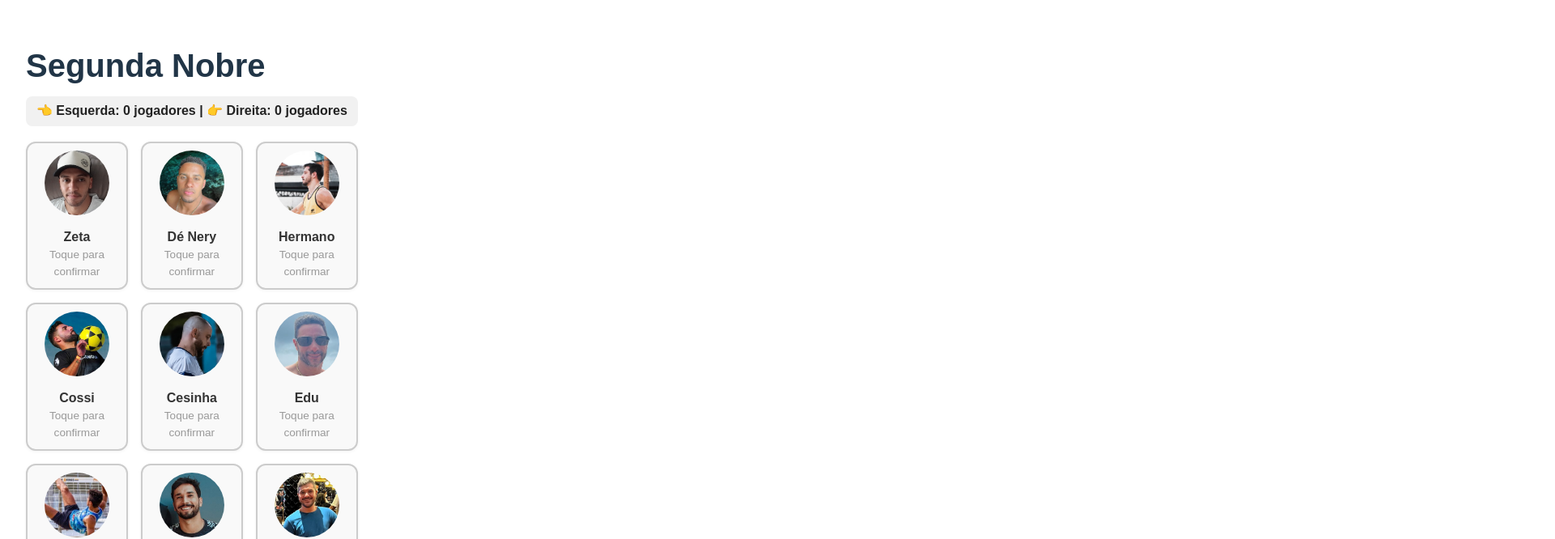
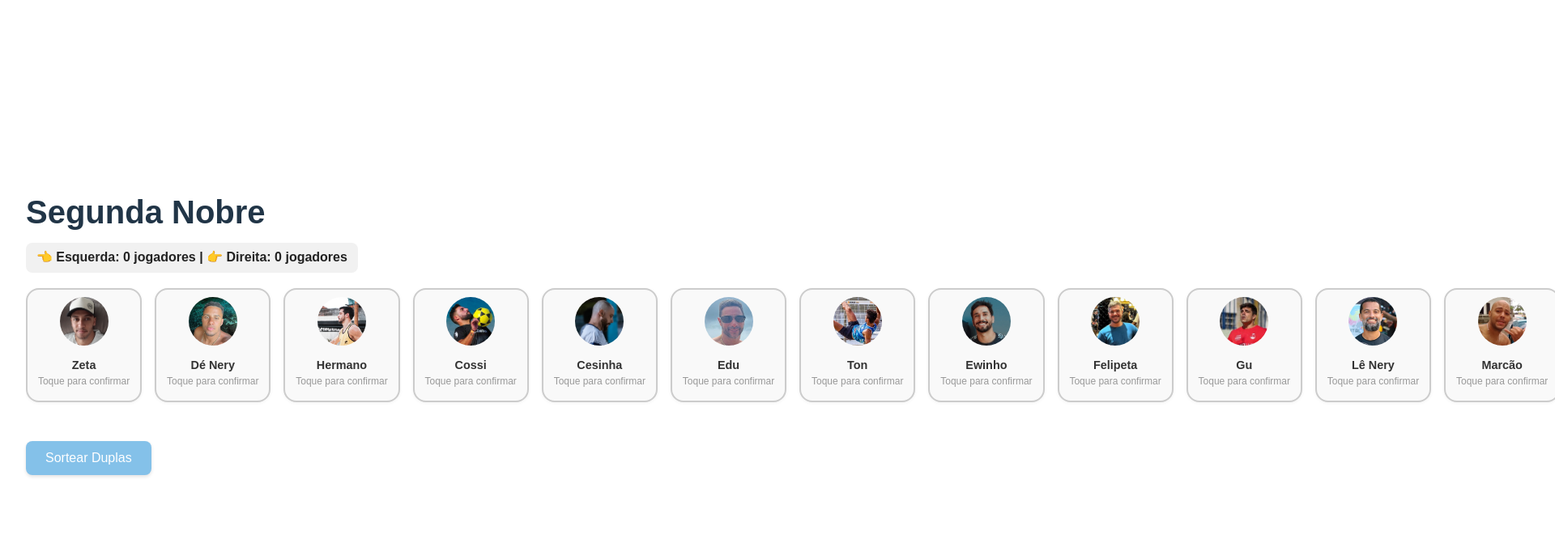
Before and after one commit to raffaelzeta/segunda-nobre, a React (Vite) app: page / in a window 1280 px wide. Shown: the top 666 px of the page at 81% size, 1920 px wide, since content can reach past the window. Built offline with nearby package versions, Linux system fonts and the light colour scheme.

Commit message:
ajuste layout horizontal

```diff
--- a/src/App.jsx
+++ b/src/App.jsx
@@ -15,7 +15,7 @@ function App() {
     setDuplas([]);
     setLadosEscolhidos((prev) => {
       const novo = { ...prev };
-      delete novo[apelido]; // zera o lado ao desconfirmar
+      delete novo[apelido];
       return novo;
     });
   };
@@ -45,10 +45,9 @@ function App() {
       novasDuplas.push([jogadorE, jogadorD]);
     }
 
-    // Sobras
     const sobras = [...ladoE, ...ladoD];
     sobras.forEach((apelido) => {
-      novasDuplas.push([apelido]); // jogador sem dupla
+      novasDuplas.push([apelido]);
     });
 
     setDuplas(novasDuplas);
@@ -64,7 +63,7 @@ function App() {
         fontSize: '1rem',
         fontWeight: 'bold',
         marginBottom: '1.2rem',
-        color: '#222', // cor escura universal
+        color: '#222',
         backgroundColor: '#f1f1f1',
         padding: '0.4rem 0.8rem',
         borderRadius: '0.5rem',
@@ -74,21 +73,16 @@ function App() {
         👉 Direita: {Object.values(ladosEscolhidos).filter(l => l === 'direita').length} jogadores
       </div>
 
-      {/* <p style={{ marginBottom: '1.5rem' }}>Toque para confirmar presença:</p> */}
-
+      {/* Lista horizontal de jogadores confirmados */}
       <div
         style={{
-        display: 'grid',
-        gridTemplateColumns:
-        window.innerWidth < 500
-          ? '1fr 1fr'
-          : window.innerWidth < 800
-          ? 'repeat(3, 1fr)'
-          : 'repeat(auto-fill, minmax(100px, 1fr))',
+          display: 'flex',
+          overflowX: 'auto',
           gap: '1rem',
+          paddingBottom: '1rem',
+          scrollSnapType: 'x mandatory',
         }}
       >
-
         {jogadores.map((jogador, index) => {
           const estaConfirmado = confirmados.includes(jogador.apelido);
           const lado = ladosEscolhidos[jogador.apelido];
@@ -101,53 +95,49 @@ function App() {
                 backgroundColor: estaConfirmado ? '#d1f7d6' : '#f9f9f9',
                 border: '2px solid',
                 borderColor: estaConfirmado ? '#2ecc71' : '#ccc',
-              borderRadius: '0.75rem',
+                borderRadius: '1rem',
                 padding: '0.6rem',
                 textAlign: 'center',
                 boxShadow: '0 1px 4px rgba(0,0,0,0.05)',
                 cursor: 'pointer',
-              transition: '0.2s',
-              maxWidth: '120px',
+                minWidth: '120px',
+                scrollSnapAlign: 'start',
               }}
             >
-
               <img
                 src={jogador.foto}
                 alt={jogador.apelido}
                 style={{
-                  width: '80px',
-                  height: '80px',
+                  width: '60px',
+                  height: '60px',
                   borderRadius: '50%',
                   objectFit: 'cover',
-                  marginBottom: '0.5rem',
+                  marginBottom: '0.4rem',
                   border: estaConfirmado ? '2px solid #2ecc71' : 'none',
                 }}
               />
-
-              <div style={{ fontWeight: 'bold', color: estaConfirmado ? '#14532d' : '#333' }}>
+              <div style={{ fontWeight: 'bold', fontSize: '0.9rem', color: estaConfirmado ? '#14532d' : '#333' }}>
                 {jogador.apelido}
               </div>
-
               <div
                 style={{
-                  fontSize: '0.85rem',
+                  fontSize: '0.75rem',
                   color: estaConfirmado ? '#14532d' : '#999',
+                  marginBottom: '0.3rem',
                 }}
               >
                 {estaConfirmado ? 'Confirmado' : 'Toque para confirmar'}
               </div>
-
-
               {estaConfirmado && (
-                <div style={{ display: 'flex', justifyContent: 'center', gap: '0.5rem' }}>
+                <div style={{ display: 'flex', gap: '0.4rem', justifyContent: 'center' }}>
                   <button
                     onClick={(e) => {
                       e.stopPropagation();
                       escolherLado(jogador.apelido, 'esquerda');
                     }}
                     style={{
-                      padding: '0.3rem 0.6rem',
-                      fontSize: '0.75rem',
+                      padding: '0.2rem 0.5rem',
+                      fontSize: '0.7rem',
                       backgroundColor: lado === 'esquerda' ? '#2ecc71' : '#ecf0f1',
                       border: '1px solid #ccc',
                       borderRadius: '0.3rem',
@@ -162,8 +152,8 @@ function App() {
                       escolherLado(jogador.apelido, 'direita');
                     }}
                     style={{
-                      padding: '0.3rem 0.6rem',
-                      fontSize: '0.75rem',
+                      padding: '0.2rem 0.5rem',
+                      fontSize: '0.7rem',
                       backgroundColor: lado === 'direita' ? '#3498db' : '#ecf0f1',
                       border: '1px solid #ccc',
                       borderRadius: '0.3rem',
@@ -210,26 +200,28 @@ function App() {
         <div style={{ marginTop: '2rem' }}>
           <h2 style={{ marginBottom: '1rem' }}>Duplas Sorteadas:</h2>
 
-    <div style={{ display: 'flex', flexDirection: 'column', gap: '1.5rem' }}>
-      {duplas.map((dupla, index) => {
-        const titulo = dupla.length === 2 ? `Dupla ${index + 1}` : 'Sem Dupla';
-
-        return (
-          <div key={index}>
-            <div style={{ fontWeight: 'bold', marginBottom: '0.5rem', textAlign: 'center' }}>
-              {titulo}
-            </div>
-
           <div
             style={{
               display: 'flex',
-                justifyContent: 'center',
-                gap: '1.2rem',
-                flexWrap: 'wrap',
+              gap: '1rem',
+              overflowX: 'auto',
+              scrollSnapType: 'x mandatory',
+              paddingBottom: '1rem',
+            }}
+          >
+            {duplas.map((dupla, index) => (
+              <div
+                key={index}
+                style={{
+                  display: 'flex',
+                  flexDirection: 'row',
+                  gap: '0.5rem',
                   backgroundColor: dupla.length === 2 ? '#f0f0f0' : '#ffe8e8',
-                padding: '1rem',
+                  padding: '0.8rem',
                   borderRadius: '1rem',
-                boxShadow: '0 1px 5px rgba(0,0,0,0.1)',
+                  alignItems: 'center',
+                  minWidth: '180px',
+                  scrollSnapAlign: 'start',
                 }}
               >
                 {dupla.map((apelido) => {
@@ -241,38 +233,34 @@ function App() {
                       key={jogador.apelido}
                       style={{
                         backgroundColor: '#fff',
-                      border: '2px solid #ccc',
-                      borderRadius: '1rem',
-                      padding: '1rem',
+                        border: '1px solid #ccc',
+                        borderRadius: '0.75rem',
+                        padding: '0.6rem',
                         textAlign: 'center',
-                      width: '120px',
-                      boxShadow: '0 1px 4px rgba(0,0,0,0.05)',
+                        width: '80px',
                       }}
                     >
                       <img
                         src={jogador.foto}
                         alt={jogador.apelido}
                         style={{
-                        width: '80px',
-                        height: '80px',
+                          width: '50px',
+                          height: '50px',
                           borderRadius: '50%',
                           objectFit: 'cover',
-                        marginBottom: '0.5rem',
+                          marginBottom: '0.3rem',
                         }}
                       />
-                    <div style={{ fontWeight: 'bold', fontSize: '0.95rem' }}>
+                      <div style={{ fontWeight: 'bold', fontSize: '0.8rem' }}>
                         {jogador.apelido}
                       </div>
                     </div>
                   );
                 })}
               </div>
-          </div>
-        );
-      })}
+            ))}
           </div>
 
-    {/* Botão de copiar duplas */}
           <div style={{ textAlign: 'center', marginTop: '2rem' }}>
             <button
               onClick={() => {
@@ -302,10 +290,10 @@ function App() {
           </div>
         </div>
       )}
-
     </div>
   );
 }
 
 export default App;
-// git add . && git commit -m "resultado do sorteio com card" && git push origin main
+
+// git add . && git commit -m "ajuste layout" && git push origin main
```
Lines whose indentation alone changed are shown as unchanged.
